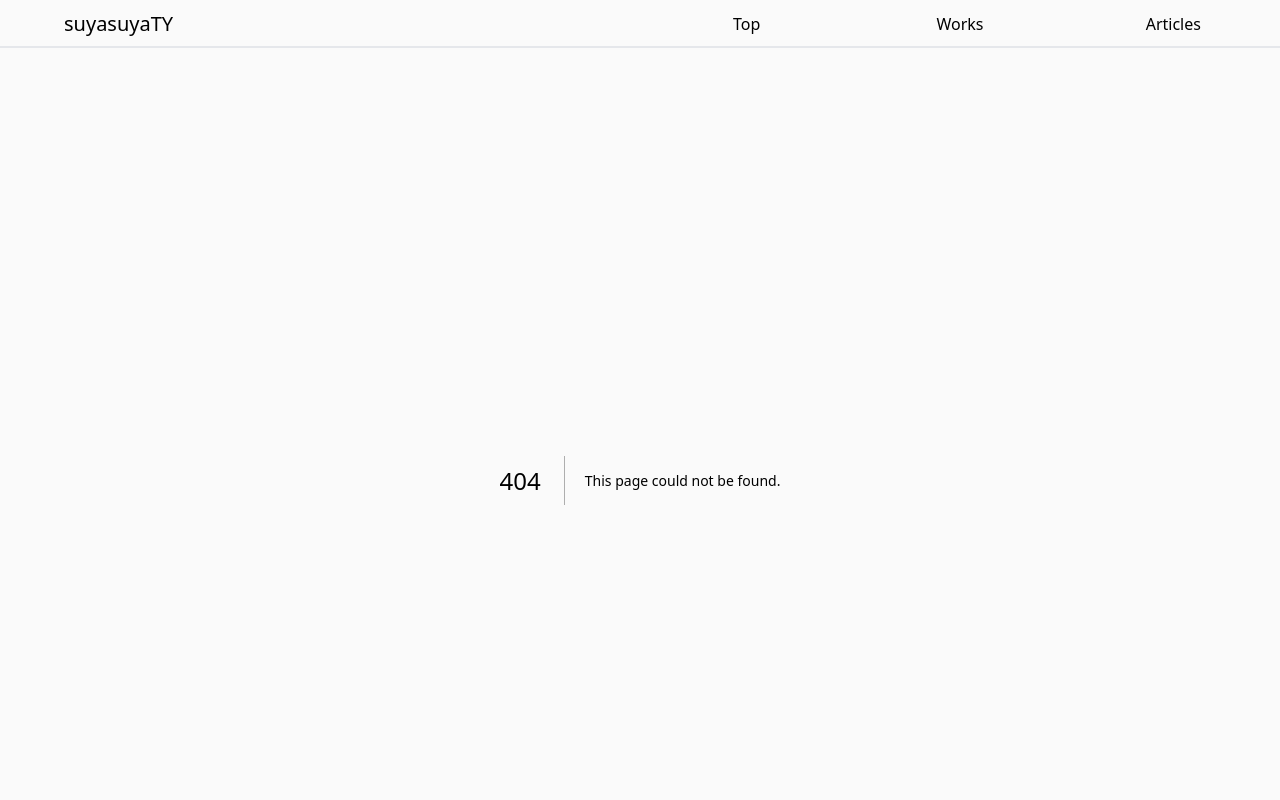
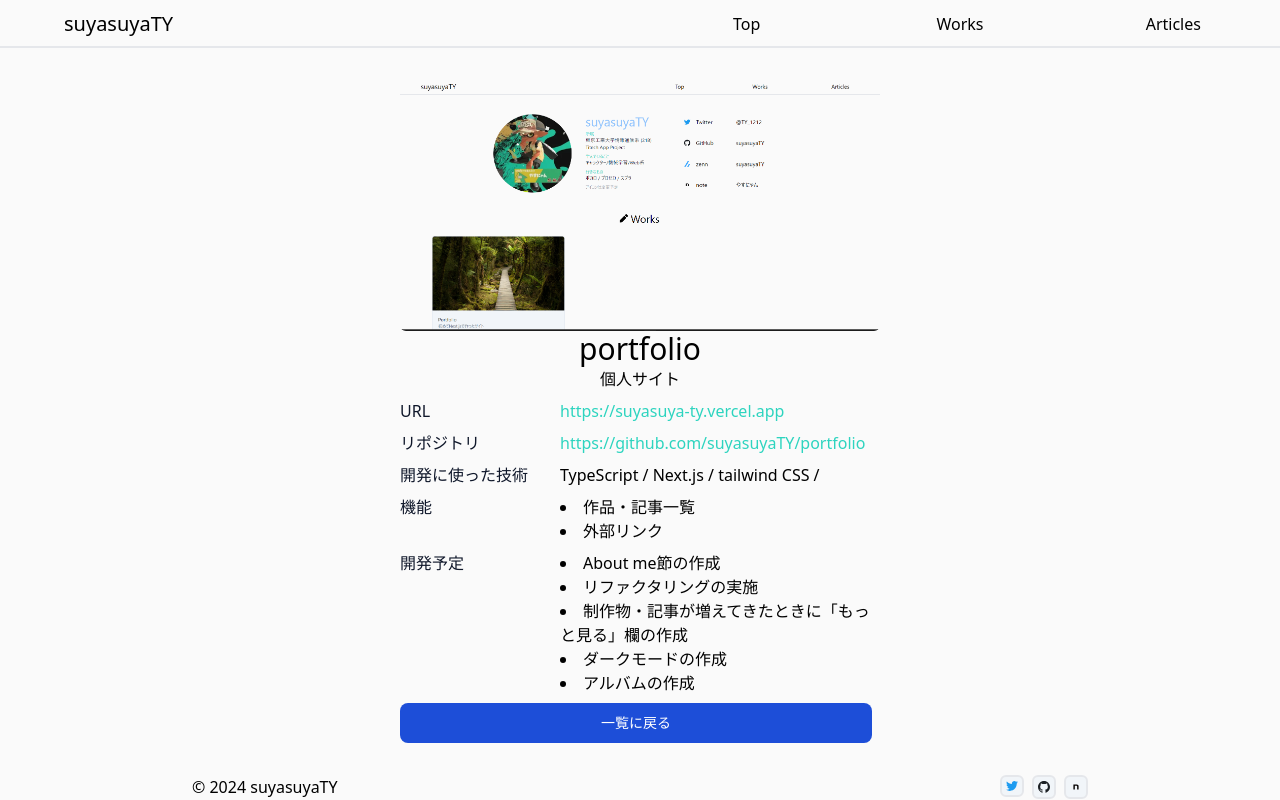
Before and after one commit to suyasuyaTY/portfolio, a Next.js app: page /works/portfolio in a window 1280 px wide. Before the commit this address had no page. Shown: the top 800 px of the page. Built offline with nearby package versions, Linux system fonts and the light colour scheme.

Commit message:
作品詳細の作成

```diff
--- /dev/null
+++ b/src/app/works/[name]/page.tsx
@@ -0,0 +1,79 @@
+import { works } from '@/consts/works';
+import Image from 'next/image';
+import Link from 'next/link';
+import React from 'react';
+
+type Props = {
+  params: {
+    name: string;
+  };
+};
+
+export default function Work(props: Props) {
+  const work = works.filter((work) => work.title == props.params.name)[0];
+  return (
+    <main>
+      <div className="mx-auto max-w-lg px-4">
+        <div>
+          <Image src={work.image} alt={work.title} width={1600} height={900} className="rounded-md" />
+          <div>
+            <h2 className="text-center text-3xl">{work.title}</h2>
+            <p className="text-center">{work.description}</p>
+          </div>
+        </div>
+        <div>
+          <Details title="URL">
+            <a href={work.url} className="text-teal-400 duration-200 visited:text-purple-800 hover:text-teal-800">
+              {work.url}
+            </a>
+          </Details>
+          <Details title="リポジトリ">
+            {work.repositories.map((repository, index) => {
+              return (
+                <a
+                  href={repository}
+                  key={index}
+                  className="text-teal-400 duration-200 visited:text-purple-800 hover:text-teal-800"
+                >
+                  {repository}
+                </a>
+              );
+            })}
+          </Details>
+          <Details title="開発に使った技術">
+            {work.TechStack.map(({ label }, index) => {
+              return <span key={index}>{label} / </span>;
+            })}
+          </Details>
+          <Details title="機能">{work.features}</Details>
+          <Details title="開発予定">{work.updates}</Details>
+          {work.comments ? work.comments : ''}
+          <Link
+            href={'/works'}
+            className="mb-2 me-2 flex justify-center rounded-lg bg-blue-700 px-5 py-2.5 text-sm font-medium text-white hover:bg-blue-800 focus:outline-none focus:ring-4 focus:ring-blue-300 dark:bg-blue-600 dark:hover:bg-blue-700 dark:focus:ring-blue-800"
+          >
+            一覧に戻る
+          </Link>
+        </div>
+      </div>
+    </main>
+  );
+}
+
+const Details = (props: { title: string; children: React.ReactNode }) => {
+  return (
+    <div className="my-2 md:grid md:grid-cols-3">
+      <h2 className="text-xs text-slate-900 md:col-span-1 md:text-base">{props.title}</h2>
+      <div className="md:col-span-2">{props.children}</div>
+    </div>
+  );
+};
+
+export const generateStaticParams = async () => {
+  const paths = await works.map((work) => ({
+    params: { name: work.title },
+  }));
+  return paths.map((post) => {
+    post.params;
+  });
+};
--- a/src/consts/works.tsx
+++ b/src/consts/works.tsx
@@ -20,9 +20,9 @@ export type Work = {
 export const works: Work[] = [
   {
     id: '2024-portfolio',
-    title: 'suyasuyaTY-portfolio',
-    description: '初めてNext.jsで作ったサイト',
-    url: 'suyasuya-ty.vercel.app',
+    title: 'portfolio',
+    description: '個人サイト',
+    url: 'https://suyasuya-ty.vercel.app',
     image: '/works/portfolio.png',
     repositories: ['https://github.com/suyasuyaTY/portfolio'],
     TechStack: [
@@ -30,8 +30,21 @@ export const works: Work[] = [
       { label: 'Next.js', type: 'framework' },
       { label: 'tailwind CSS', type: 'styling' },
     ],
-    features: <div></div>,
-    updates: <div></div>,
+    features: (
+      <div>
+        <li>作品・記事一覧</li>
+        <li>外部リンク</li>
+      </div>
+    ),
+    updates: (
+      <div>
+        <li>About me節の作成</li>
+        <li>リファクタリングの実施</li>
+        <li>制作物・記事が増えてきたときに「もっと見る」欄の作成</li>
+        <li>ダークモードの作成</li>
+        <li>アルバムの作成</li>
+      </div>
+    ),
     tags: ['個人開発'],
   },
 ];
```
